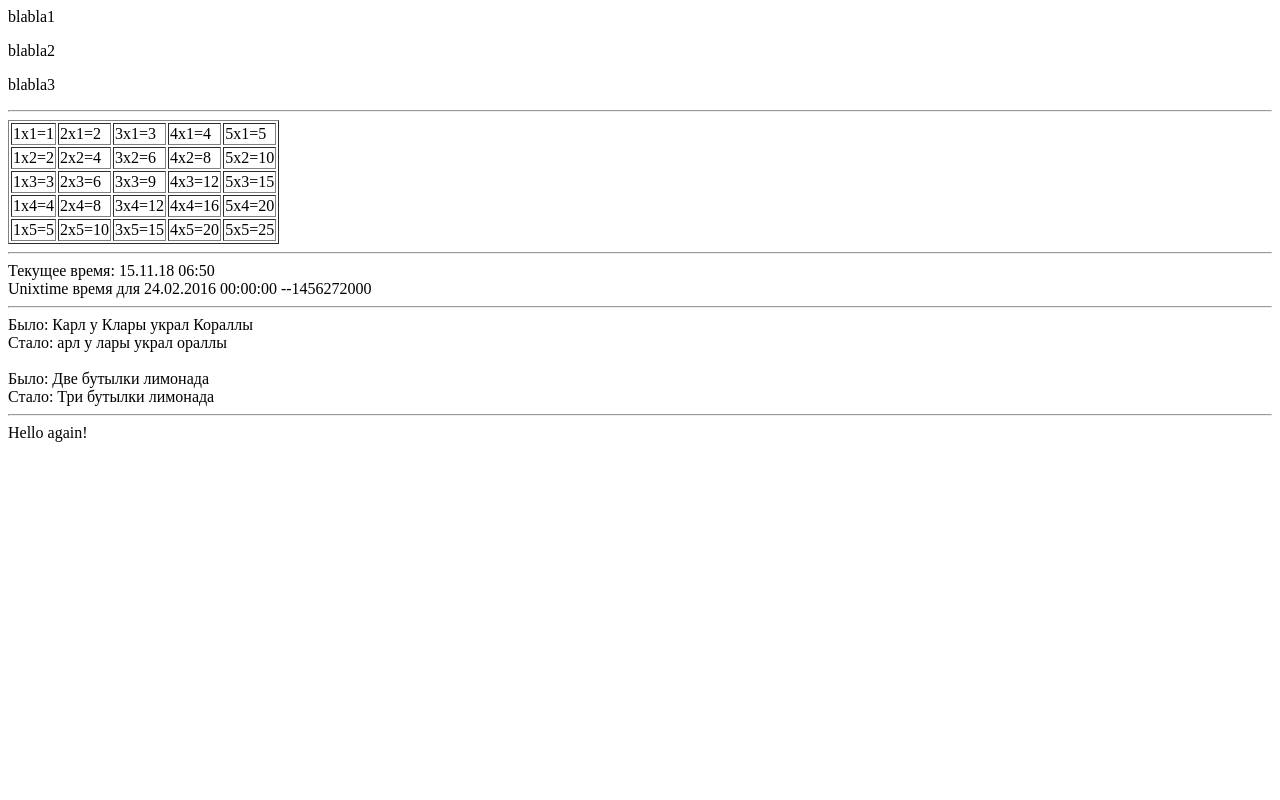
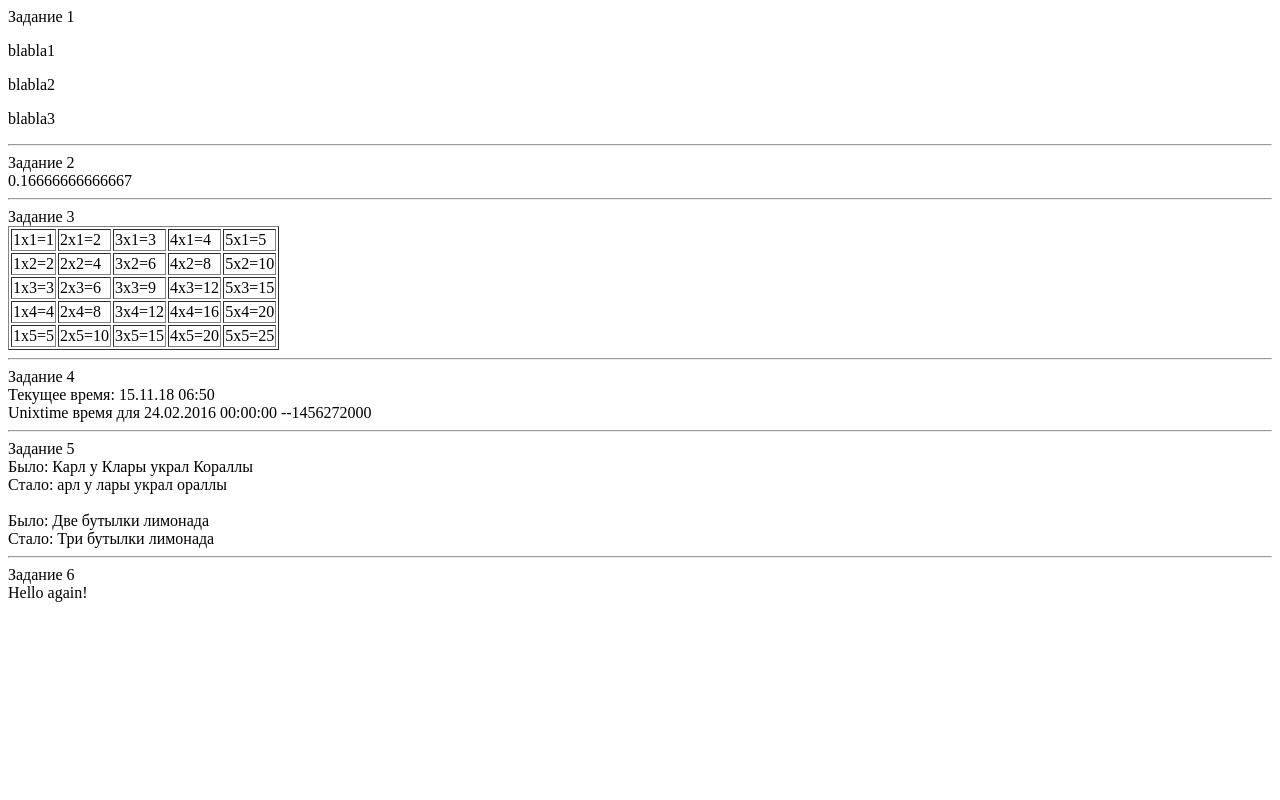
Before and after one commit to headlulu888/loftschool_php, a PHP site: page / in a window 1280 px wide. Run offline with PHP 8.4, Linux system fonts and the light colour scheme; some libraries are stand-ins or nearby versions.

Commit message:
task2 fix 2

```diff
--- a/index.php
+++ b/index.php
@@ -9,12 +9,20 @@ $str_arr = [
     'blabla3'
 ];
 
+echo 'Задание 1' . "<br>";
 task1($str_arr);
 echo "<hr>";
+echo 'Задание 2' . "<br>";
+echo task2('/', 1,2,3);
+echo "<hr>";
+echo 'Задание 3' . "<br>";
 task3(1,5);
 echo "<hr>";
+echo 'Задание 4' . "<br>";
 task4();
 echo "<hr>";
+echo 'Задание 5' . "<br>";
 task5();
 echo "<hr>";
+echo 'Задание 6' . "<br>";
 task6(text);
--- a/src/function.php
+++ b/src/function.php
@@ -21,42 +21,51 @@ function task2($operation, ...$numbers) {
     switch ($operation) {
         case '+':
             $sum = 0;
-            foreach ($numbers as $number) {
-                $sum += $number;
+            foreach ($numbers as $num) {
+                $sum += $num;
             }
+
             return $sum;
             break;
+
         case '-':
-            $ex = $numbers[0];
+            $sub = $numbers[0];
             for ($i = 1; $i < count($numbers); $i++) {
-                $ex -= $numbers[$i];
+                $sub -= $numbers[$i];
             }
-            return $ex;
+
+            return $sub;
             break;
+
         case '*':
-            $mult = 1;
-            foreach ($numbers as $number) {
-                $mult *= $number;
+            $mul = 1;
+            foreach ($numbers as $num) {
+                $mul *= $num;
             }
-            return $mult;
+
+            return $mul;
             break;
+
         case '/':
-            $hasZero = 1;
+            $has_zero = 1;
             for ($i = 1; $i < count($numbers); $i++) {
-                $hasZero *= $numbers[$i];
+                $has_zero *= $numbers[$i];
             }
-            if ($hasZero) {
+
+            if($has_zero) {
                 $div = $numbers[0];
                 for ($i = 1; $i < count($numbers); $i++) {
                     $div /= $numbers[$i];
                 }
+
                 return $div;
             } else {
-                echo 'Вы хотите поделить на ноль, побойтесь Бога';
+                echo "Делить на 0 нельзя !!!";
             }
             break;
+
         default:
-            echo 'Недопустимая операция. Выберите +,-,*,/';
+            echo 'Недопустимая операция. Выберете +, -, *, /';
     }
 }
 
```
